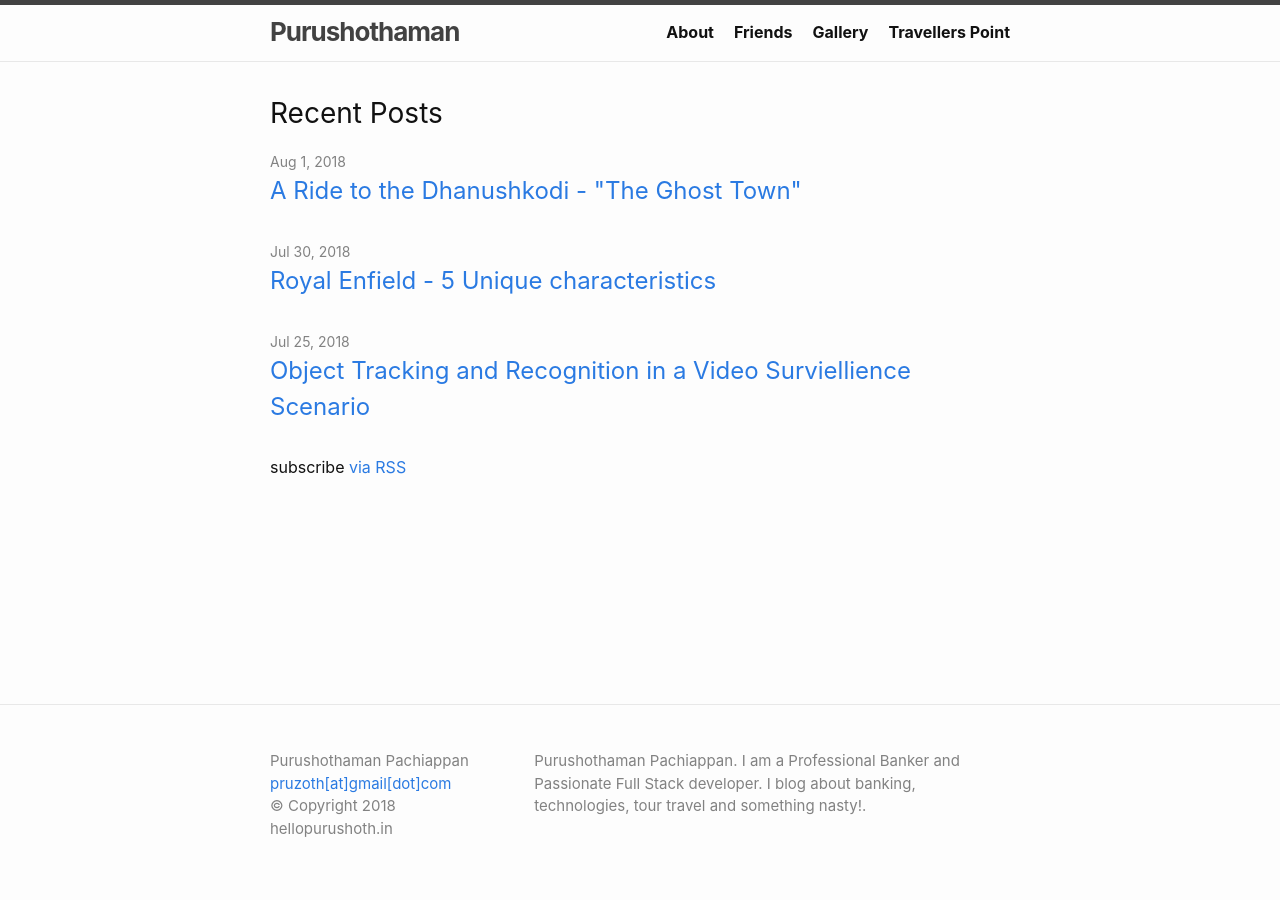
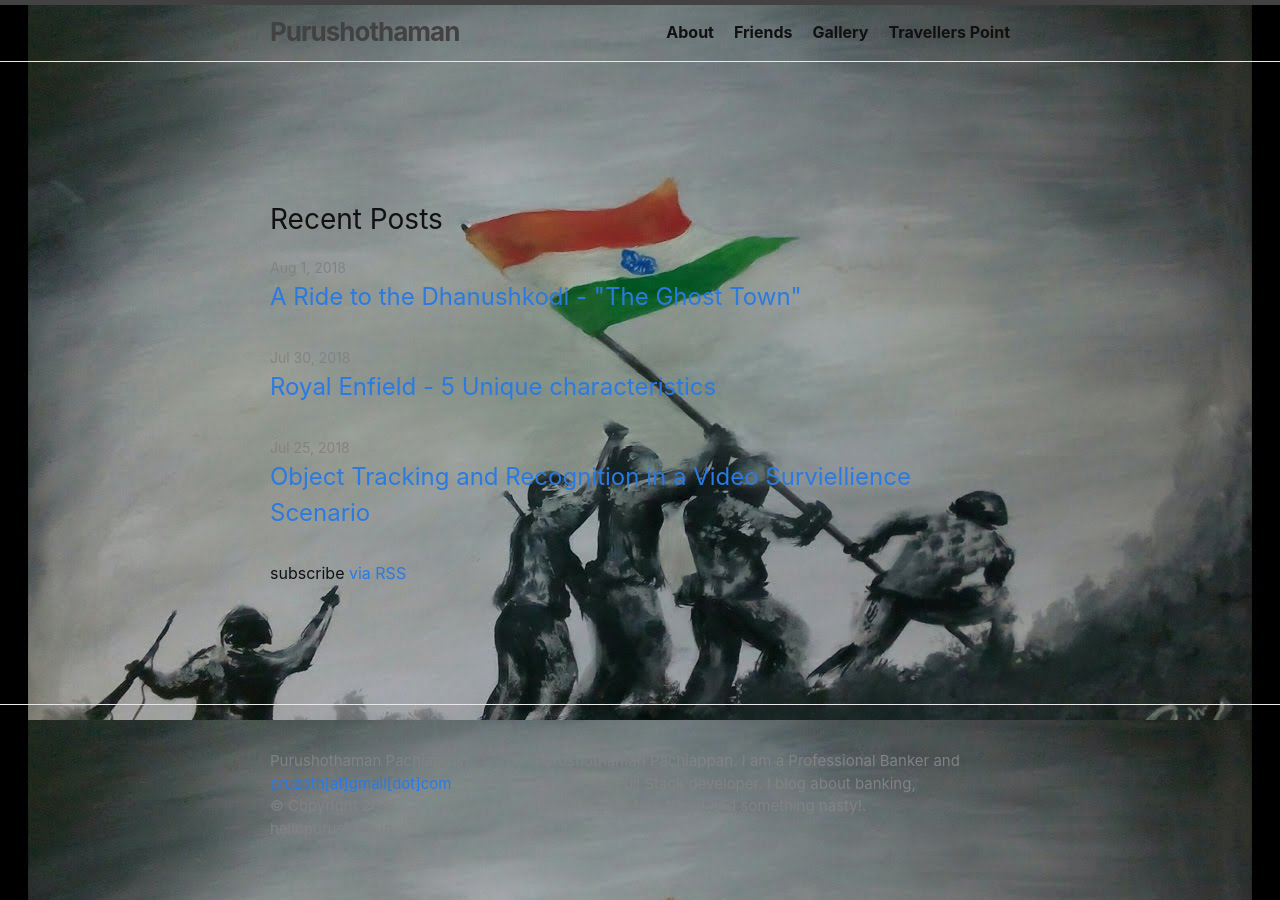
Before and after one commit to purushothblog/purushothblog.github.io, a Jekyll site: the page built from index.md, in a window 1280 px wide. Built offline with Jekyll 4.4.1, drawn with Linux system fonts in a browser that asks for light colours.

Commit message:
Independence day

```diff
--- a/_layouts/default.html
+++ b/_layouts/default.html
@@ -4,13 +4,19 @@
   {%- include head.html -%}
 
 
-  <body>
+  <body style="background-image: url('/ff.jpg');">
     <strong>
-
     {%- include header.html -%}
     </strong>
     <main class="page-content" aria-label="Content">
       <div class="wrapper">
+
+
+
+<p style= "align: center; color: red; font-size: 48px;"><marquee> <u>Happy Independence Day! India Celebrates it's 72nd Independence Day.</u> </marquee></p>
+
+
+
         {{ content }}
       </div>
     </main>
```
Also changed, not shown: about.md (+1 -0 lines), aboutme.PNG (added), ff.jpg (added).
